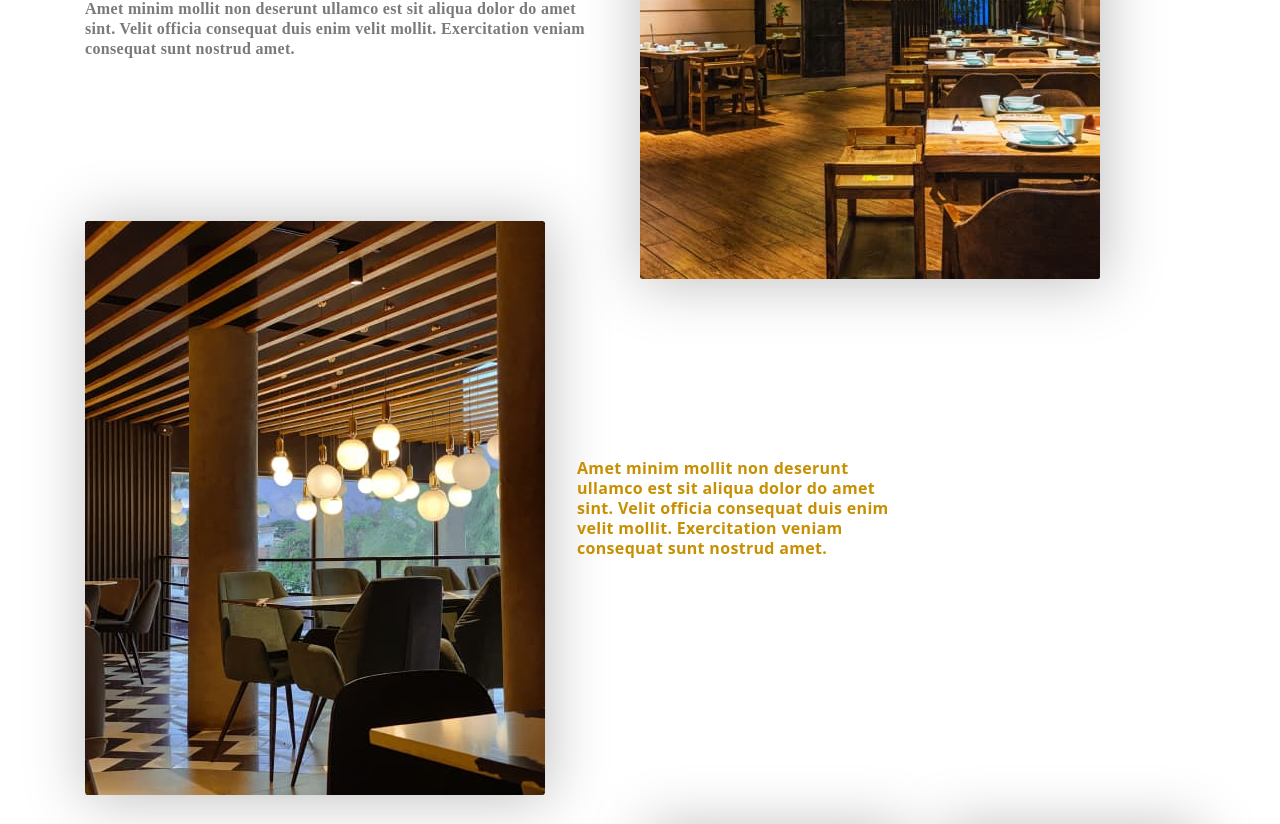
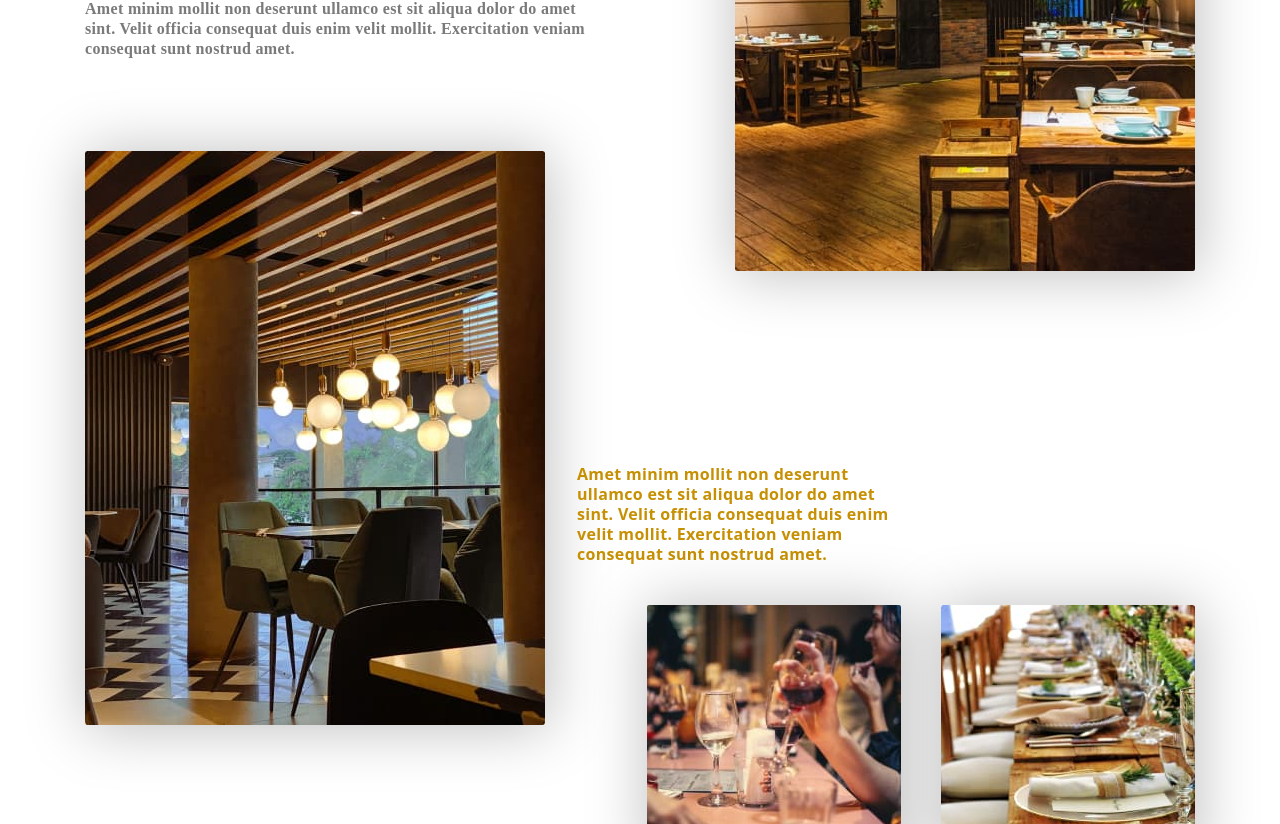
Before and after one commit to savchenkolex/mimino-group-21, a website built with Vite: page src/index.html in a window 1280 px wide. Shown: the part 991-1815 px from the top of the page. Built offline with nearby package versions, Linux system fonts and the light colour scheme; files whose address does not match are found by name; a web font is replaced by a local one.

Commit message:
mainpage-img

```diff
--- a/src/css/about-restaurant.css
+++ b/src/css/about-restaurant.css
@@ -1,3 +1,8 @@
+.about-res-div {
+    margin: 0;
+}
+
+
 .top-paragr-resto{ font-family: 'Times New Roman', Times, serif;
     font-weight: 400;
 font-size: 20px;
@@ -72,12 +77,15 @@ color: #494848;
     }
     /* headline-mimino */
     .div-two-resto{
+        display: flex;
+        flex-direction: column;
         width: 258px;
         margin-bottom: 28px;
     }
     .images-div-resto{
         display: flex;
-        justify-content: flex-end;
+        /* justify-content: flex-end; */
+        flex-direction: row-reverse;
     }
     }
 
@@ -93,6 +101,9 @@ color: #494848;
     position: relative;
     padding-top: 120px;
     padding-bottom: 32px;
+}
+.about-res-div {
+    display: flex;
 }
 .top-paragr-resto{
 font-weight: 400;
@@ -154,9 +165,13 @@ letter-spacing: 0.02em;
 
 .images-div-resto{
     margin-left: auto;
-    position: absolute;
+    /* position: absolute;
     top: -24px;
-    right: 112px;
+    right: 112px; */
+}
+.images-shadow-resto {
+    margin: 0;
+    margin-top: calc( -32px - 120px );
 }
 /* ---------------restourant list-resto --------------*/
 .restourant-list-resto{
--- a/src/partials/about-restaurant.html
+++ b/src/partials/about-restaurant.html
@@ -1,5 +1,6 @@
 <section class="about-resto">
   <div class="container">
+    <div class="about-res-div">
       <div class="div-two-resto">
         <h2 class="visually-hidden">About our restourant</h2>
         <p class="top-paragr-resto">Amet minim mollit non</p>
@@ -18,6 +19,7 @@
           <img class="images-shadow-resto" src="./img/hero-about-resto/m-restaurant-interior.jpg" alt="man grill cook">
         </picture>
       </div>
+    </div>
     <div class="chairs-and-paragr">
       <picture>
         <source srcset="./img/hero-about-resto/m-chairs.jpg 1x, ./img/hero-about-resto/m-chairs-2x.jpg 2x" media="(max-width: 1023px)" type="image/jpeg">
@@ -32,7 +34,6 @@
             veniam consequat sunt nostrud amet.
           </p>
       </div>
-
     </div>
   </div>
 
```
Lines whose indentation alone changed are shown as unchanged.
